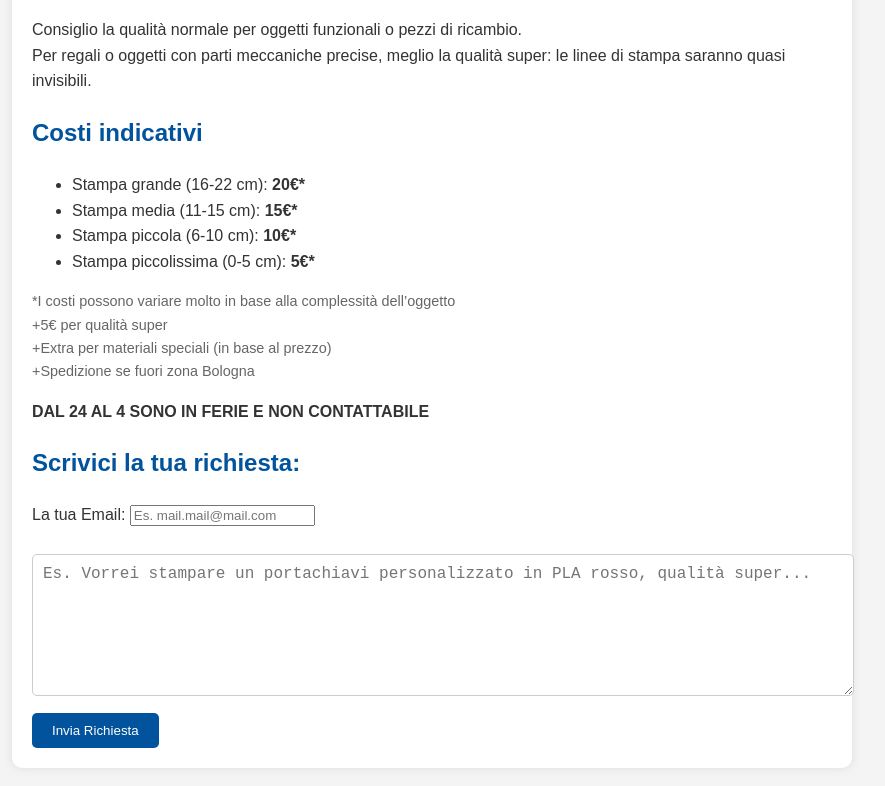
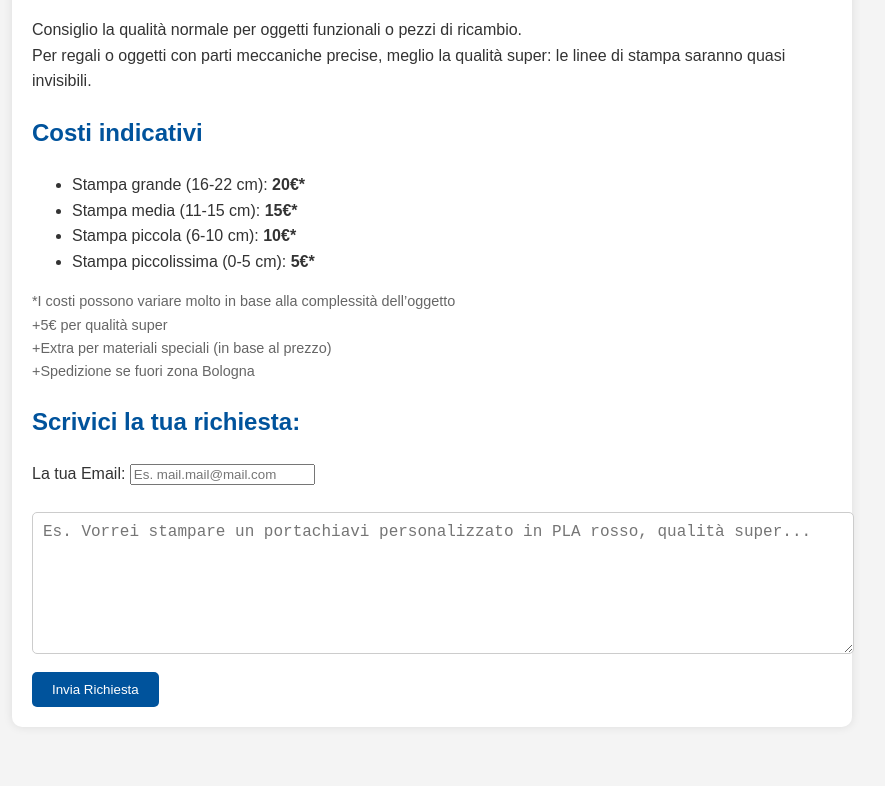
Before and after one commit to stampa3dbologna/Stampa-su-ordinazione, a plain HTML site: page index.html in a window 1280 px wide. Shown: the part 597-1383 px from the top of the page, without its empty margins (208-1093 px from the left). After the commit the page ends 1352 px from the top, so only its background shows below. Drawn offline with Linux system fonts and the light colour scheme.

Commit message:
Update index.html

```diff
--- a/index.html
+++ b/index.html
@@ -91,9 +91,6 @@
       +Extra per materiali speciali (in base al prezzo)<br>
       +Spedizione se fuori zona Bologna
     </p>
-    <p>
-      <strong>DAL 24 AL 4 SONO IN FERIE E NON CONTATTABILE</strong>
-    </p>
 
     <h2>Scrivici la tua richiesta:</h2>
 <form action="https://formsubmit.co/bastia.dario@gmail.com" method="POST">
```
